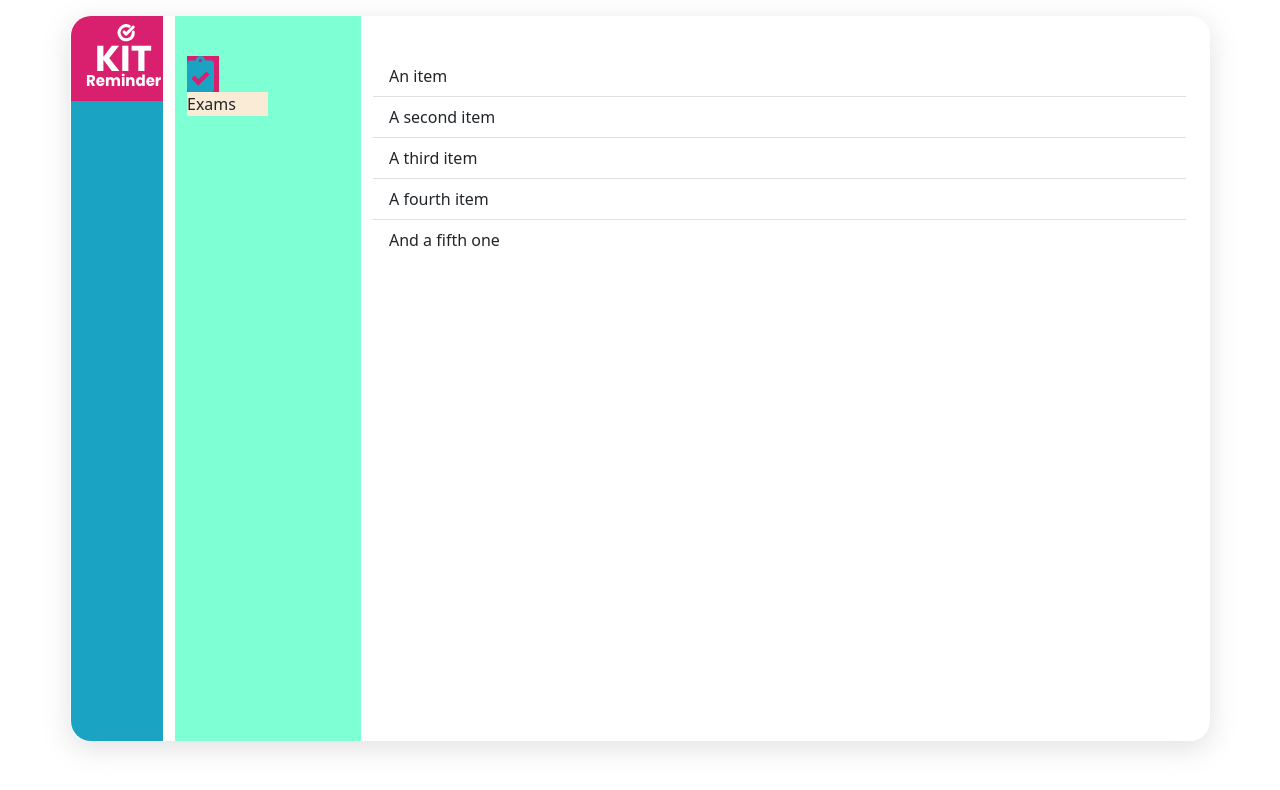
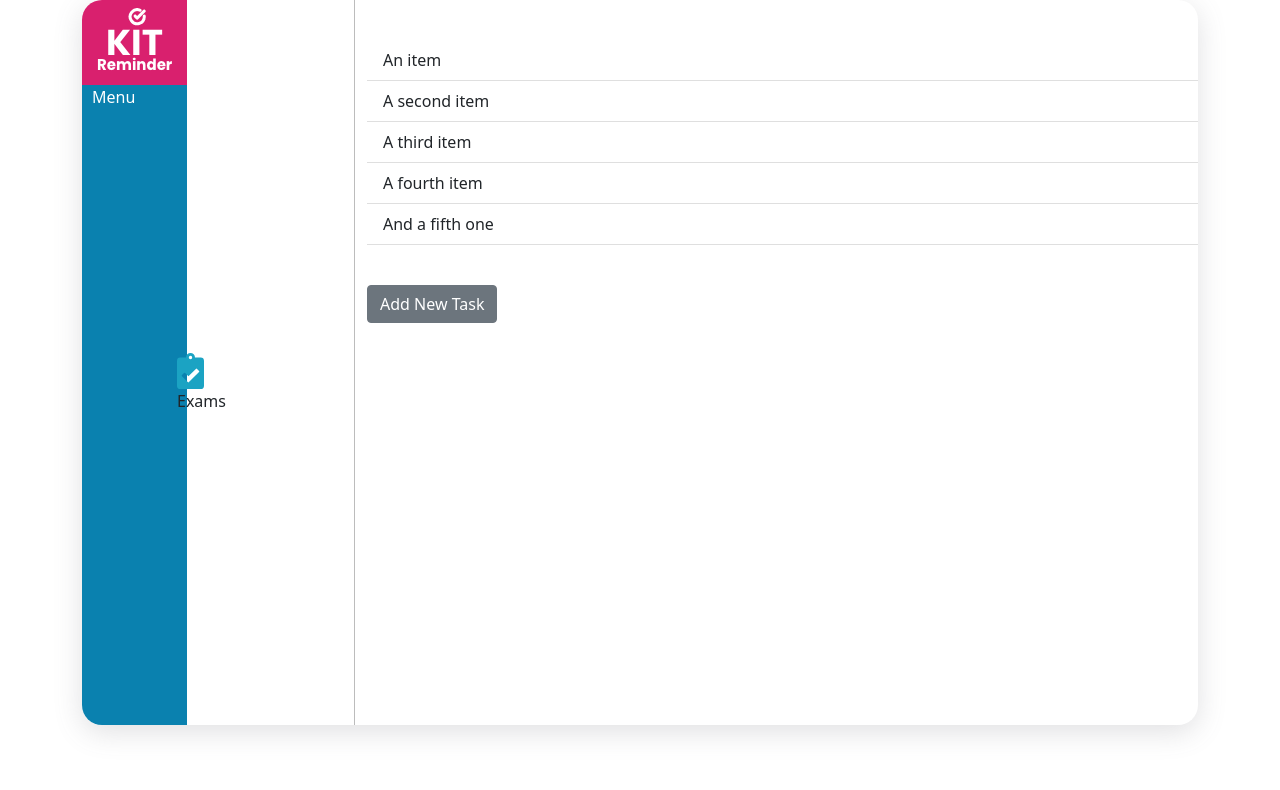
Before and after one commit to edpachecopro/CrossModuleCA_TaskManager, a plain HTML site: page index.html in a window 1280 px wide. Drawn offline with Linux system fonts and the light colour scheme.

Commit message:
layout v2

```diff
--- a/css/style.css
+++ b/css/style.css
@@ -1,4 +1,3 @@
-
 
 .task-cont{
 
@@ -10,33 +9,45 @@
     box-shadow: rgba(100, 100, 111, 0.2) 0px 7px 29px 0px;
     min-height: 80vh;
     border-radius: 20px;
+
 }
 
 .logo{
     background-color: #D9206E;
-    margin-left: -23px;
+    min-width: 105px;
     padding: 8px 10px 10px 15px;
     border-radius: 20px 0px 0px 0px;
 }
 
 .menu{
     height:80vh;
-    background-color: #1BA3C3;
-    margin-left: -23px;
+    padding-left: 10px;
+    background-color: #0a81af;
+    min-width: 105px;
+    color: white;
+
+
     border-radius: 0px 0px 0px 20px;
 }
 .ico{
-    background-color: #D9206E;
+
     width: 20%;
 }
 .list-task{
-    background-color: aquamarine;
+    align-content: center;
+
+    border-right: 1px solid rgb(188, 188, 188);
     padding-top: 40px;
     display: inline-block !important;
 }
 .title{
     width: 50%;
     float: left;
-    background-color: antiquewhite;
+
 
 }
+.add-new{
+    margin-top: 40px;
+    padding-right: 100px;
+
+}
--- a/index.html
+++ b/index.html
@@ -1,35 +1,37 @@
 <!doctype html>
 <html lang="en">
+
 <head>
   <!-- Required meta tags -->
   <meta charset="utf-8">
   <meta name="viewport" content="width=device-width, initial-scale=1">
 
   <!-- Bootstrap CSS -->
-    <link href="css/bootstrap.min.css" rel="stylesheet" integrity="sha384-1BmE4kWBq78iYhFldvKuhfTAU6auU8tT94WrHftjDbrCEXSU1oBoqyl2QvZ6jIW3" crossorigin="anonymous">
-    <link href="css/style.css" rel="stylesheet" >
+  <link href="css/bootstrap.min.css" rel="stylesheet"
+    integrity="sha384-1BmE4kWBq78iYhFldvKuhfTAU6auU8tT94WrHftjDbrCEXSU1oBoqyl2QvZ6jIW3" crossorigin="anonymous">
+  <link href="css/style.css" rel="stylesheet">
 
   <title>KIT Remeinder</title>
 </head>
+
 <body>
+  <div class="container ">
+    <div class="row">
+      <div class="col align-self-center">
+    <div class="  main-box">
 
-    <div class="container main-box">
-        <div class="row justify-content-center mt-3">
-            <div class="row">
+      <div class="row col align-self-center">
+
           <div class="col-1">
-                    <div class="logo">
-                        <img src="images/logo-white.png"  >
+              <div class="logo"> <img src="images/logo-white.png"> </div>
+              <div class="menu">
+                  Menu
               </div>
-                    <div class="menu">
-
           </div>
 
-
-                </div>
           <div class="col-2 list-task">
-                <div class="ico"> <img src="images/task-ico.svg"  ></div>
+            <div class="ico"> <img src="images/task-ico.svg"></div>
             <div class="title"> Exams </div>
-
           </div>
 
           <div class="col-9 task-cont">
@@ -39,13 +41,52 @@
               <li class="list-group-item">A third item</li>
               <li class="list-group-item">A fourth item</li>
               <li class="list-group-item">And a fifth one</li>
+
+              <div class="add-new">
+              <p>
+
+                <button class="btn btn-secondary" type="button" data-bs-toggle="collapse" data-bs-target="#collapseExample" aria-expanded="false" aria-controls="collapseExample">
+                Add New Task
+                </button>
+              </p>
+              <div class="collapse" id="collapseExample">
+                <div class="card card-body">
+                  <div class="mb-3">
+
+                    <input type="text" class="form-control" id="formGroupExampleInput" placeholder="Task">
+                  </div>
+                  <div class="mb-3">
+
+                    <input type="text" class="form-control" id="formGroupExampleInput2" placeholder="Due">
+                  </div>
+                  <div class="mb-3">
+
+                    <select id="inputState" class="form-select">
+
+
+                      <option selected>Low</option>
+                      <option selected>Medium</option>
+                      <option selected>High</option>
+
+                    </select>
+                    <div class="mt-3">
+                    <button class="btn btn-primary" type="submit">ADD</button>
+                    </div>
+                  </div>
+              </div>
+            </div>
             </ul>
+          </div>
+
+
 
           </div>
     </div>
-
   </div>
-
-    <script src="js/bootstrap.bundle.min.js" integrity="sha384-ka7Sk0Gln4gmtz2MlQnikT1wXgYsOg+OMhuP+IlRH9sENBO0LRn5q+8nbTov4+1p" crossorigin="anonymous"></script>
+    </div>
+ </div>
+    <script src="js/bootstrap.bundle.min.js"
+      integrity="sha384-ka7Sk0Gln4gmtz2MlQnikT1wXgYsOg+OMhuP+IlRH9sENBO0LRn5q+8nbTov4+1p"
+      crossorigin="anonymous"></script>
 
 </html>
```
Also changed, not shown: 1 other file. Lines whose indentation alone changed are shown as unchanged.
